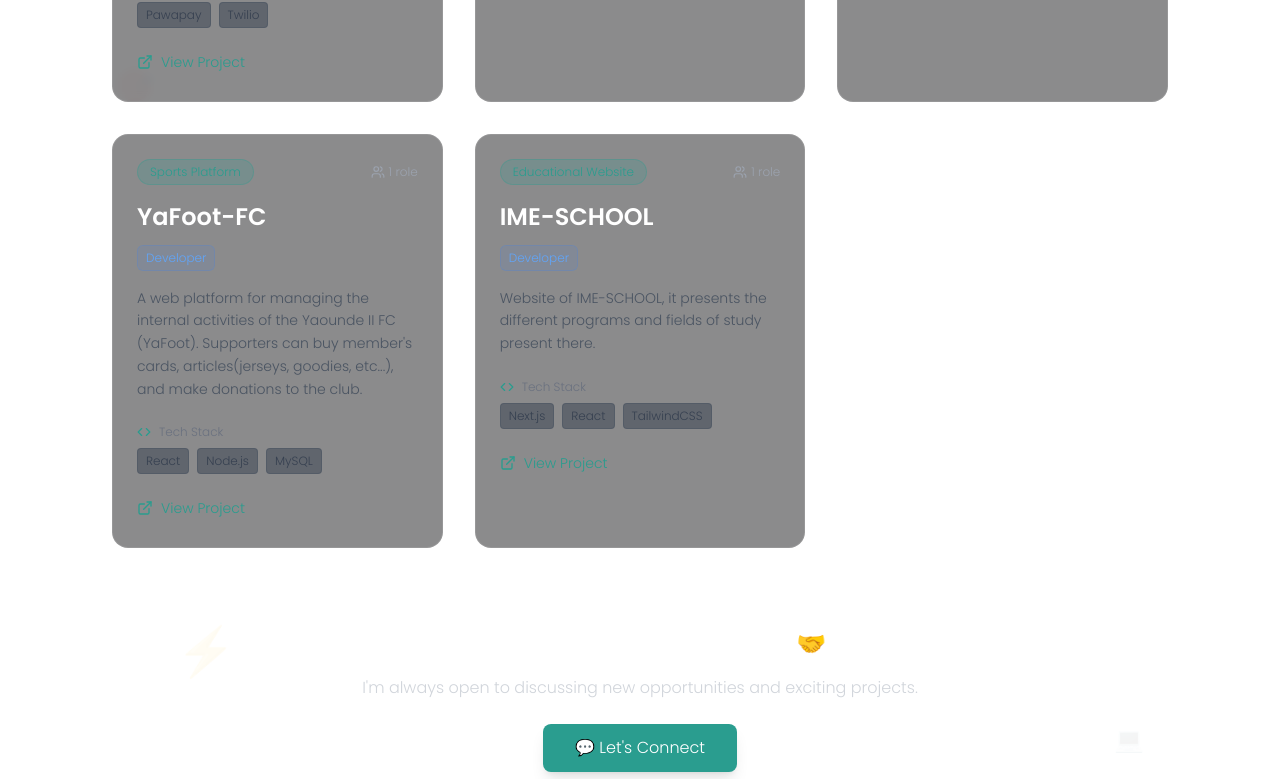
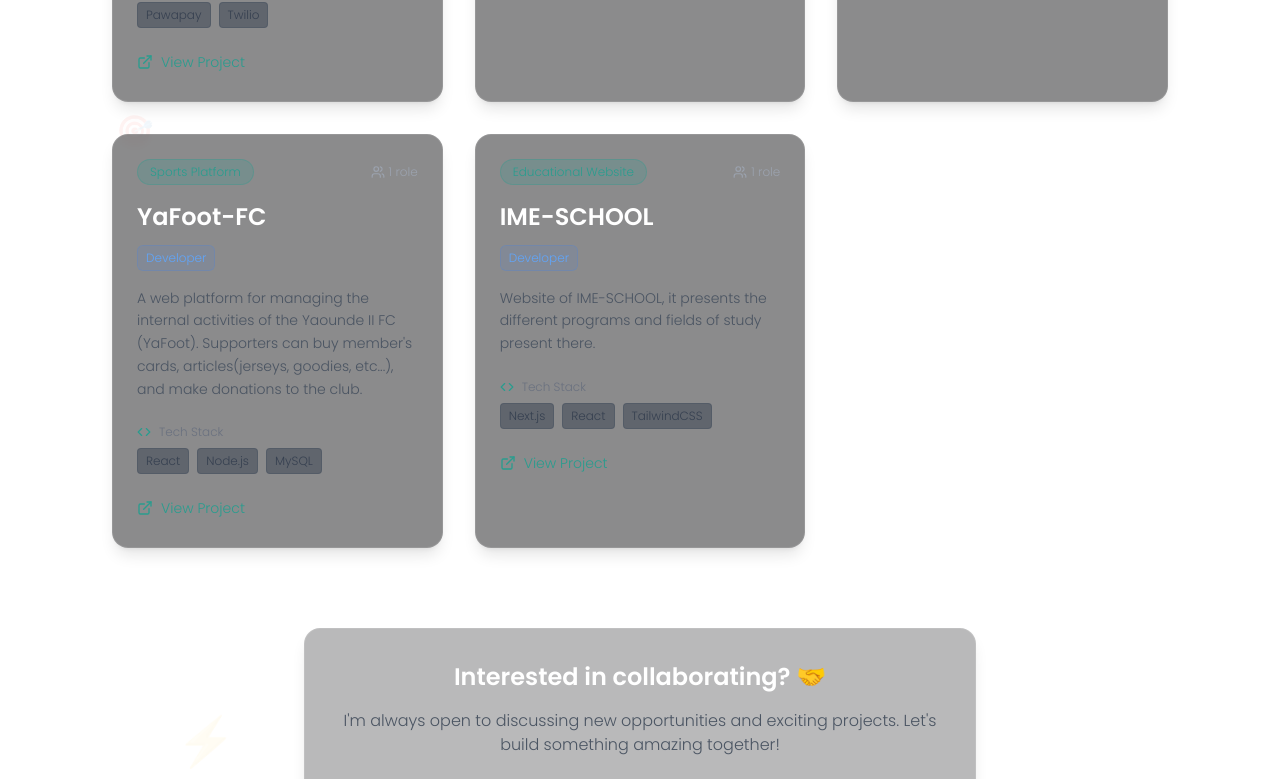
Before and after one commit to INGENIO-237/portfolio-v2, a Next.js app: page /projects in a window 1280 px wide. Shown: the part 800-1579 px from the top of the page. Built offline with nearby package versions, Linux system fonts and the light colour scheme.

Commit message:
feat: enhance styling across blog, contact, and projects pages with improved shadows and border effects

```diff
--- a/src/app/blog/page.tsx
+++ b/src/app/blog/page.tsx
@@ -136,7 +136,7 @@ export default function Page() {
             className={`px-4 py-2 rounded-full text-sm font-medium transition-all duration-300 ${
               selectedCategory === category
                 ? "bg-p_green text-white"
-                : "bg-zinc-900/30 dark:bg-zinc-900/30 bg-white/90 text-gray-300 dark:text-gray-300 text-gray-600 border border-white/10 dark:border-white/10 border-gray-200 hover:border-p_green/30"
+                : "bg-zinc-900/30 dark:bg-zinc-900/30 bg-white text-gray-300 dark:text-gray-300 text-gray-600 border border-white/10 dark:border-white/10 border-gray-200/50 hover:border-p_green/30 shadow-sm dark:shadow-none"
             }`}
           >
             {category}
@@ -158,7 +158,7 @@ export default function Page() {
             >
               <div className="absolute inset-0 bg-gradient-to-r from-p_green/10 to-blue-500/10 rounded-2xl blur-xl opacity-0 group-hover:opacity-100 transition-opacity duration-500"></div>
 
-              <div className="relative bg-zinc-900/50 dark:bg-zinc-900/50 bg-white/80 backdrop-blur-sm border border-white/10 dark:border-white/10 border-gray-200 rounded-2xl p-6 h-full hover:border-p_green/30 transition-all duration-500">
+              <div className="relative bg-zinc-900/50 dark:bg-zinc-900/50 bg-white backdrop-blur-sm border border-white/10 dark:border-white/10 border-gray-200/50 rounded-2xl p-6 h-full hover:border-p_green/30 transition-all duration-500 shadow-lg dark:shadow-none">
                 {/* Category Badge */}
                 <div className="flex items-center justify-between mb-4">
                   <span className="px-3 py-1 bg-p_green/20 text-p_green text-xs rounded-full border border-p_green/30">
@@ -237,7 +237,7 @@ export default function Page() {
         transition={{ delay: 1.2, duration: 0.6 }}
         className="text-center mt-20 max-w-2xl mx-auto"
       >
-        <div className="bg-zinc-900/30 dark:bg-zinc-900/30 bg-white/90 backdrop-blur-sm border border-white/10 dark:border-white/10 border-gray-200 rounded-2xl p-8">
+        <div className="bg-zinc-900/30 dark:bg-zinc-900/30 bg-white backdrop-blur-sm border border-white/10 dark:border-white/10 border-gray-200/50 rounded-2xl p-8 shadow-lg dark:shadow-none">
           <h3 className="text-2xl font-bold mb-4 text-white dark:text-white text-gray-900">
             Stay Updated! 📬
           </h3>
--- a/src/app/contact/page.tsx
+++ b/src/app/contact/page.tsx
@@ -110,7 +110,7 @@ export default function Page() {
               <Link
                 href={social.link}
                 target="_blank"
-                className="relative block bg-zinc-900/50 dark:bg-zinc-900/50 bg-white/80 backdrop-blur-sm border border-white/10 dark:border-white/10 border-gray-200 rounded-2xl p-6 hover:border-p_green/30 transition-all duration-500 group"
+                className="relative block bg-zinc-900/50 dark:bg-zinc-900/50 bg-white backdrop-blur-sm border border-white/10 dark:border-white/10 border-gray-200/50 rounded-2xl p-6 hover:border-p_green/30 transition-all duration-500 group shadow-lg dark:shadow-none"
               >
                 <div className="flex items-start justify-between mb-4">
                   <div className={`p-3 rounded-xl bg-gradient-to-r ${social.color} text-white`}>
@@ -143,7 +143,7 @@ export default function Page() {
         transition={{ delay: 0.8, duration: 0.6 }}
         className="text-center mt-20 max-w-2xl mx-auto"
       >
-        <div className="bg-zinc-900/30 dark:bg-zinc-900/30 bg-white/90 backdrop-blur-sm border border-white/10 dark:border-white/10 border-gray-200 rounded-2xl p-8">
+        <div className="bg-zinc-900/30 dark:bg-zinc-900/30 bg-white backdrop-blur-sm border border-white/10 dark:border-white/10 border-gray-200/50 rounded-2xl p-8 shadow-lg dark:shadow-none">
           <h3 className="text-2xl font-bold mb-4 text-white dark:text-white text-gray-900">
             Ready to start something amazing? ✨
           </h3>
--- a/src/app/projects/page.tsx
+++ b/src/app/projects/page.tsx
@@ -119,7 +119,7 @@ export default function Page() {
             >
               <div className="absolute inset-0 bg-gradient-to-r from-p_green/10 to-blue-500/10 rounded-2xl blur-xl opacity-0 group-hover:opacity-100 transition-opacity duration-500"></div>
 
-              <div className="relative bg-zinc-900/50 dark:bg-zinc-900/50 bg-white/80 backdrop-blur-sm border border-white/10 dark:border-white/10 border-gray-200 rounded-2xl p-6 h-full hover:border-p_green/30 transition-all duration-500">
+              <div className="relative bg-zinc-900/50 dark:bg-zinc-900/50 bg-white backdrop-blur-sm border border-white/10 dark:border-white/10 border-gray-200/50 rounded-2xl p-6 h-full hover:border-p_green/30 transition-all duration-500 shadow-lg dark:shadow-none">
                 {/* Category Badge */}
                 <div className="flex items-center justify-between mb-4">
                   <span className="px-3 py-1 bg-p_green/20 text-p_green text-xs rounded-full border border-p_green/30">
@@ -193,14 +193,15 @@ export default function Page() {
         initial={{ opacity: 0, y: 30 }}
         animate={{ opacity: 1, y: 0 }}
         transition={{ delay: 1, duration: 0.6 }}
-        className="text-center mt-20"
+        className="text-center mt-20 max-w-2xl mx-auto"
       >
-        <div className="max-w-2xl mx-auto">
-          <h3 className="text-2xl font-bold mb-4 text-white">
+        <div className="bg-zinc-900/30 dark:bg-zinc-900/30 bg-white backdrop-blur-sm border border-white/10 dark:border-white/10 border-gray-200/50 rounded-2xl p-8 shadow-lg dark:shadow-none">
+          <h3 className="text-2xl font-bold mb-4 text-white dark:text-white text-gray-900">
             Interested in collaborating? 🤝
           </h3>
-          <p className="text-gray-300 mb-6">
+          <p className="text-gray-300 dark:text-gray-300 text-gray-600 mb-6">
             I&apos;m always open to discussing new opportunities and exciting projects.
+            Let&apos;s build something amazing together!
           </p>
           <Link
             href="/contact"
```
